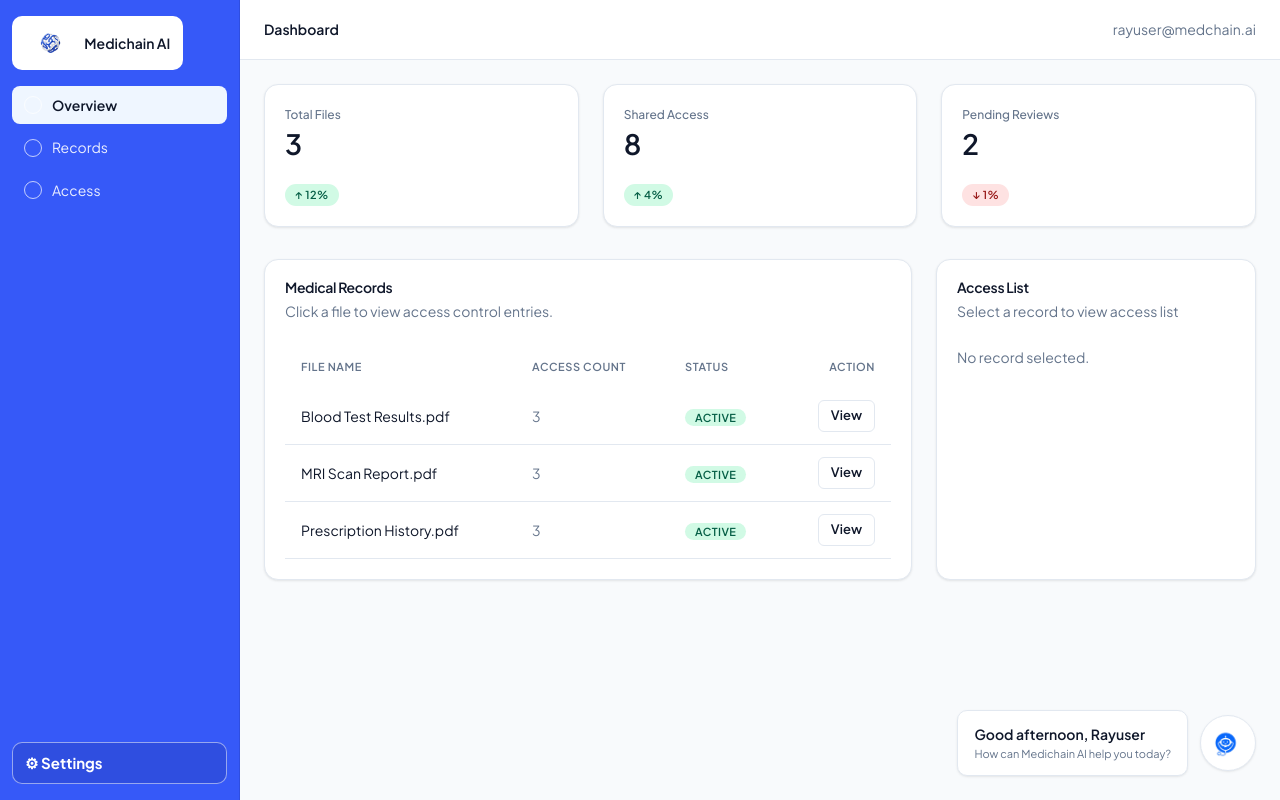
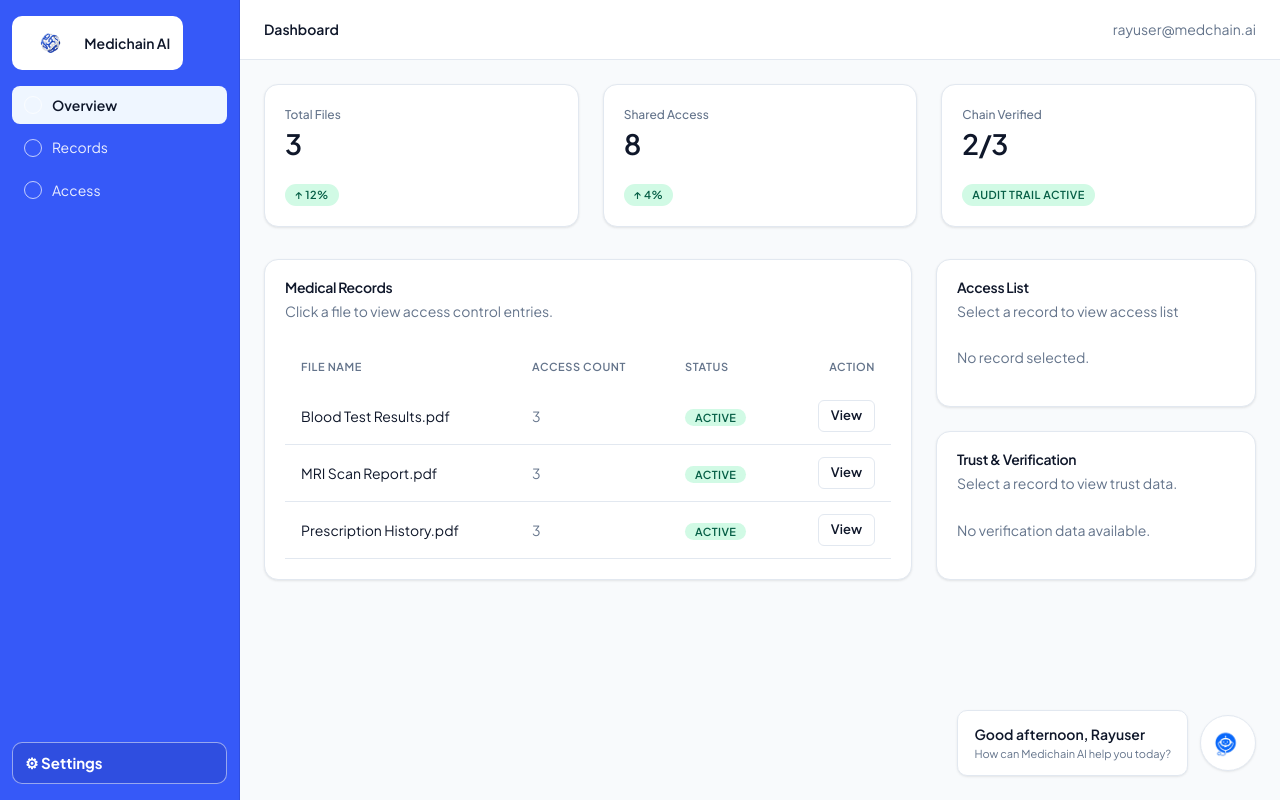
Before and after one commit to manthank17-learn/medchain-ai, a Next.js app in the folder web/: page /dashboard in a window 1280 px wide. Built offline with nearby package versions, Linux system fonts and the light colour scheme.

Commit message:
feat(web): polish login, dashboard trust panel, and chat UX states

```diff
--- a/web/app/dashboard/page.tsx
+++ b/web/app/dashboard/page.tsx
@@ -15,6 +15,9 @@ type MedicalFile = {
   id: string;
   name: string;
   accessList: string[];
+  status: "Verified" | "Review Required";
+  hash: string;
+  anchoredAt: string;
 };
 
 const files: MedicalFile[] = [
@@ -22,22 +25,33 @@ const files: MedicalFile[] = [
     id: "record-1",
     name: "Blood Test Results.pdf",
     accessList: ["Dr. Sarah Lee", "City Hospital Lab", "You"],
+    status: "Verified",
+    hash: "0xf31b...9a02",
+    anchoredAt: "2026-02-28 10:13 UTC",
   },
   {
     id: "record-2",
     name: "MRI Scan Report.pdf",
     accessList: ["Dr. Ahmed Khan", "Radiology Center", "You"],
+    status: "Verified",
+    hash: "0x4cd1...a773",
+    anchoredAt: "2026-02-28 09:42 UTC",
   },
   {
     id: "record-3",
     name: "Prescription History.pdf",
     accessList: ["Dr. Sarah Lee", "MedChain Pharmacy", "You"],
+    status: "Review Required",
+    hash: "0x7af8...0c9f",
+    anchoredAt: "2026-02-27 19:21 UTC",
   },
 ];
 
 export default function DashboardPage() {
   const [selectedFileId, setSelectedFileId] = useState<string | null>(null);
   const [guestId, setGuestId] = useState<string | null>(null);
+  const [isChecking, setIsChecking] = useState(false);
+  const [lastCheckedAt, setLastCheckedAt] = useState<string | null>(null);
   useEffect(() => {
     if (typeof window !== 'undefined') {
       const isGuest = sessionStorage.getItem('isGuest');
@@ -52,6 +66,16 @@ export default function DashboardPage() {
     () => files.find((file) => file.id === selectedFileId) ?? null,
     [selectedFileId],
   );
+
+  const verifiedCount = files.filter((file) => file.status === "Verified").length;
+
+  const runIntegrityCheck = async () => {
+    if (!selectedFile || isChecking) return;
+    setIsChecking(true);
+    await new Promise((resolve) => setTimeout(resolve, 900));
+    setLastCheckedAt(new Date().toLocaleTimeString());
+    setIsChecking(false);
+  };
 
   return (
     <div className="mx-auto flex w-full max-w-6xl flex-col gap-8">
@@ -87,12 +111,12 @@ export default function DashboardPage() {
 
         <Card>
           <CardHeader>
-            <CardDescription className="text-[12px] font-medium">Pending Reviews</CardDescription>
-            <CardTitle className="text-[28px] font-bold">2</CardTitle>
+            <CardDescription className="text-[12px] font-medium">Chain Verified</CardDescription>
+            <CardTitle className="text-[28px] font-bold">{verifiedCount}/{files.length}</CardTitle>
           </CardHeader>
           <CardContent>
-            <span className="snow-badge snow-badge-danger inline-flex items-center gap-1">
-              ↓ 1%
+            <span className="snow-badge snow-badge-success inline-flex items-center gap-1">
+              Audit trail active
             </span>
           </CardContent>
         </Card>
@@ -140,6 +164,7 @@ export default function DashboardPage() {
           </CardContent>
         </Card>
 
+        <div className="grid gap-6">
           <Card>
             <CardHeader>
               <CardTitle>Access List</CardTitle>
@@ -162,6 +187,43 @@ export default function DashboardPage() {
               )}
             </CardContent>
           </Card>
+
+          <Card>
+            <CardHeader>
+              <CardTitle>Trust & Verification</CardTitle>
+              <CardDescription>
+                {selectedFile ? "Validate file integrity and on-chain anchoring." : "Select a record to view trust data."}
+              </CardDescription>
+            </CardHeader>
+            <CardContent className="grid gap-3 text-[var(--text-sm)]">
+              {selectedFile ? (
+                <>
+                  <div className="rounded-[var(--radius-md)] border border-border bg-[var(--color-surface-2)] px-3 py-2">
+                    <p className="text-muted-foreground">Record Hash</p>
+                    <p className="font-mono text-foreground">{selectedFile.hash}</p>
+                  </div>
+                  <div className="rounded-[var(--radius-md)] border border-border bg-[var(--color-surface-2)] px-3 py-2">
+                    <p className="text-muted-foreground">Anchored At</p>
+                    <p className="text-foreground">{selectedFile.anchoredAt}</p>
+                  </div>
+                  <div>
+                    <span className={selectedFile.status === "Verified" ? "snow-badge snow-badge-success" : "snow-badge snow-badge-danger"}>
+                      {selectedFile.status}
+                    </span>
+                  </div>
+                  <Button onClick={runIntegrityCheck} disabled={isChecking}>
+                    {isChecking ? "Running check..." : "Run integrity check"}
+                  </Button>
+                  {lastCheckedAt && (
+                    <p className="text-muted-foreground">Last checked at {lastCheckedAt}</p>
+                  )}
+                </>
+              ) : (
+                <p className="text-muted-foreground">No verification data available.</p>
+              )}
+            </CardContent>
+          </Card>
+        </div>
       </section>
     </div>
   );
--- a/web/components/AIchat.tsx
+++ b/web/components/AIchat.tsx
@@ -27,6 +27,8 @@ function getGreetingByHour(hour: number) {
 export default function AIchat({ userName = "Rayuser", fullPage = false }: AIchatProps) {
   const [isOpen, setIsOpen] = useState(fullPage);
   const [input, setInput] = useState("");
+  const [isSending, setIsSending] = useState(false);
+  const [sendError, setSendError] = useState<string | null>(null);
   const [messages, setMessages] = useState<ChatMessage[]>([
     {
       id: "m1",
@@ -40,10 +42,26 @@ export default function AIchat({ userName = "Rayuser", fullPage = false }: AIcha
     return `${getGreetingByHour(now.getHours())}, ${userName}`;
   }, [userName]);
 
-  const sendMessage = (event: FormEvent) => {
+  const getAssistantReply = (prompt: string) => {
+    const lowerPrompt = prompt.toLowerCase();
+    if (lowerPrompt.includes("verify") || lowerPrompt.includes("hash")) {
+      return "Use the dashboard Trust & Verification panel to run integrity checks and confirm the record hash status.";
+    }
+    if (lowerPrompt.includes("access") || lowerPrompt.includes("share")) {
+      return "Open a record and review the Access List to confirm who currently has permission before sharing updates.";
+    }
+    if (lowerPrompt.includes("triage") || lowerPrompt.includes("risk")) {
+      return "Start with the patient summary, flag high-risk indicators, then attach your clinician note for a traceable decision history.";
+    }
+    return "I received that. I can help with records, access verification, and AI-assisted triage workflow steps.";
+  };
+
+  const sendMessage = async (event: FormEvent) => {
     event.preventDefault();
     const trimmed = input.trim();
-    if (!trimmed) return;
+    if (!trimmed || isSending) return;
+
+    setSendError(null);
 
     const userMessage: ChatMessage = {
       id: `u-${Date.now()}`,
@@ -51,14 +69,23 @@ export default function AIchat({ userName = "Rayuser", fullPage = false }: AIcha
       text: trimmed,
     };
 
-    const assistantMessage: ChatMessage = {
-      id: `a-${Date.now()}`,
-      role: "assistant",
-      text: "I received that. This chat UI is ready; next step is wiring it to your backend AI service.",
-    };
+    setMessages((prev) => [...prev, userMessage]);
+    setInput("");
+    setIsSending(true);
 
-    setMessages((prev) => [...prev, userMessage, assistantMessage]);
-    setInput("");
+    try {
+      await new Promise((resolve) => setTimeout(resolve, 700));
+      const assistantMessage: ChatMessage = {
+        id: `a-${Date.now()}`,
+        role: "assistant",
+        text: getAssistantReply(trimmed),
+      };
+      setMessages((prev) => [...prev, assistantMessage]);
+    } catch {
+      setSendError("Unable to send right now. Please try again.");
+    } finally {
+      setIsSending(false);
+    }
   };
 
   const panel = (
@@ -94,6 +121,11 @@ export default function AIchat({ userName = "Rayuser", fullPage = false }: AIcha
       </div>
 
       <div className="flex-1 space-y-3 overflow-y-auto bg-background p-4">
+        {sendError && (
+          <div className="rounded-[var(--radius-md)] border border-border bg-[var(--color-surface)] px-3 py-2 text-[var(--text-sm)] text-[var(--color-danger)]">
+            {sendError}
+          </div>
+        )}
         {messages.map((message) => (
           <div
             key={message.id}
@@ -107,6 +139,11 @@ export default function AIchat({ userName = "Rayuser", fullPage = false }: AIcha
             {message.text}
           </div>
         ))}
+        {isSending && (
+          <div className="max-w-[85%] rounded-[var(--radius-md)] border border-border bg-[var(--color-surface)] px-3 py-2 text-[var(--text-sm)] text-muted-foreground">
+            Medichain AI is thinking...
+          </div>
+        )}
       </div>
 
       <form onSubmit={sendMessage} className="border-t border-border bg-[var(--color-surface)] p-3">
@@ -116,8 +153,11 @@ export default function AIchat({ userName = "Rayuser", fullPage = false }: AIcha
             onChange={(event) => setInput(event.target.value)}
             placeholder="Type your message..."
             className="h-[38px]"
+            disabled={isSending}
           />
-          <Button type="submit" size="sm">Send</Button>
+          <Button type="submit" size="sm" disabled={isSending || input.trim().length === 0}>
+            {isSending ? "Sending..." : "Send"}
+          </Button>
         </div>
       </form>
     </div>
```
Also changed, not shown: web/app/login/page.tsx (+33 -13 lines). Lines whose indentation alone changed are shown as unchanged.
